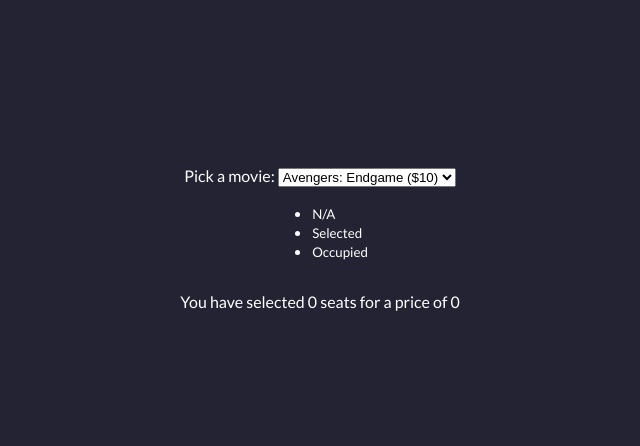
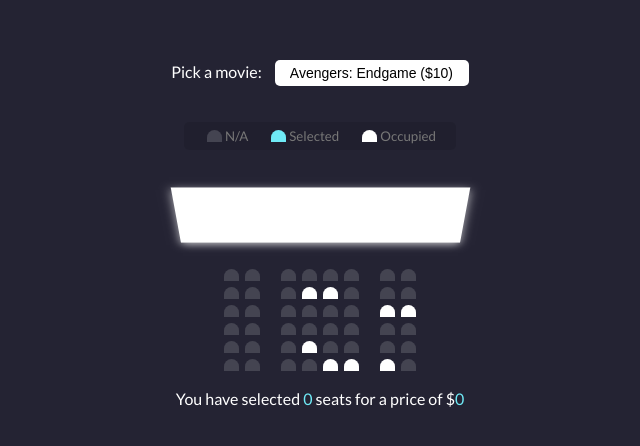
Before and after one commit to QuanXuuu/movie-seat-booking, a plain HTML site: page index.html in a window 1280 px wide. Shown: the part 154-600 px from the top of the page, without its empty margins (320-960 px from the left). Drawn offline with Linux system fonts and the light colour scheme.

Commit message:
Add more styling

```diff
--- a/index.html
+++ b/index.html
@@ -97,7 +97,7 @@
         <div class="seat"></div>
     </div>
 
-<p class="text">You have selected <span id="count">0</span> seats for a price of <span id="total">0</span></p>
+<p class="text">You have selected <span id="count">0</span> seats for a price of $<span id="total">0</span></p>
  </div>
     <script src="script.js"></script>
 </body>
--- a/style.css
+++ b/style.css
@@ -15,3 +15,98 @@ body {
   font-family: "Lato", sans-serif;
   margin: 0;
 }
+
+.movie-container {
+  margin: 20px 0;
+}
+
+.movie-container select {
+  background-color: #fff;
+  border: 0;
+  border-radius: 5px;
+  font-size: 14px;
+  margin-left: 10px;
+  padding: 5px 15px 5px 15px;
+  -moz-appearance: none;
+  -webkit-appearance: none;
+  appearance: none;
+}
+
+.container {
+  perspective: 700px;
+  margin-bottom: 30px;
+}
+
+.seat {
+  background-color: #444451;
+  height: 12px;
+  width: 15px;
+  margin: 3px;
+  border-top-left-radius: 10px;
+  border-top-right-radius: 10px;
+}
+
+.seat.selected {
+  background-color: #6feaf6;
+}
+
+.seat.occupied {
+  background-color: #fff;
+}
+
+.seat:nth-of-type(2) {
+  margin-right: 18px;
+}
+
+.seat:nth-last-of-type(2) {
+  margin-left: 18px;
+}
+
+.seat:not(.occupied):hover {
+  cursor: pointer;
+  transform: scale(1.2);
+}
+
+.showcase .seat:not(.occupied):hover {
+  cursor: default;
+  transform: scale(1);
+}
+
+.showcase {
+  background-color: rgba(0, 0, 0, 0.1);
+  padding: 5px 10px;
+  border-radius: 5px;
+  color: #777;
+  list-style-tpye: none;
+  display: flex;
+  justify-content: space-between;
+}
+
+.showcase li {
+  display: flex;
+  align-items: center;
+  justify-content: center;
+  margin: 0 10px;
+}
+
+.row {
+  display: flex;
+  justify-content: center;
+}
+
+.screen {
+  background-color: #fff;
+  height: 70px;
+  width: 100%;
+  margin: 15px 0;
+  transform: rotateX(-45deg);
+  box-shadow: 0 3px 10px rgba(255, 255, 255, 0.7);
+}
+
+p.text {
+  margin: 15px 0;
+}
+
+p.text span {
+  color: #6feaf6;
+}
```
